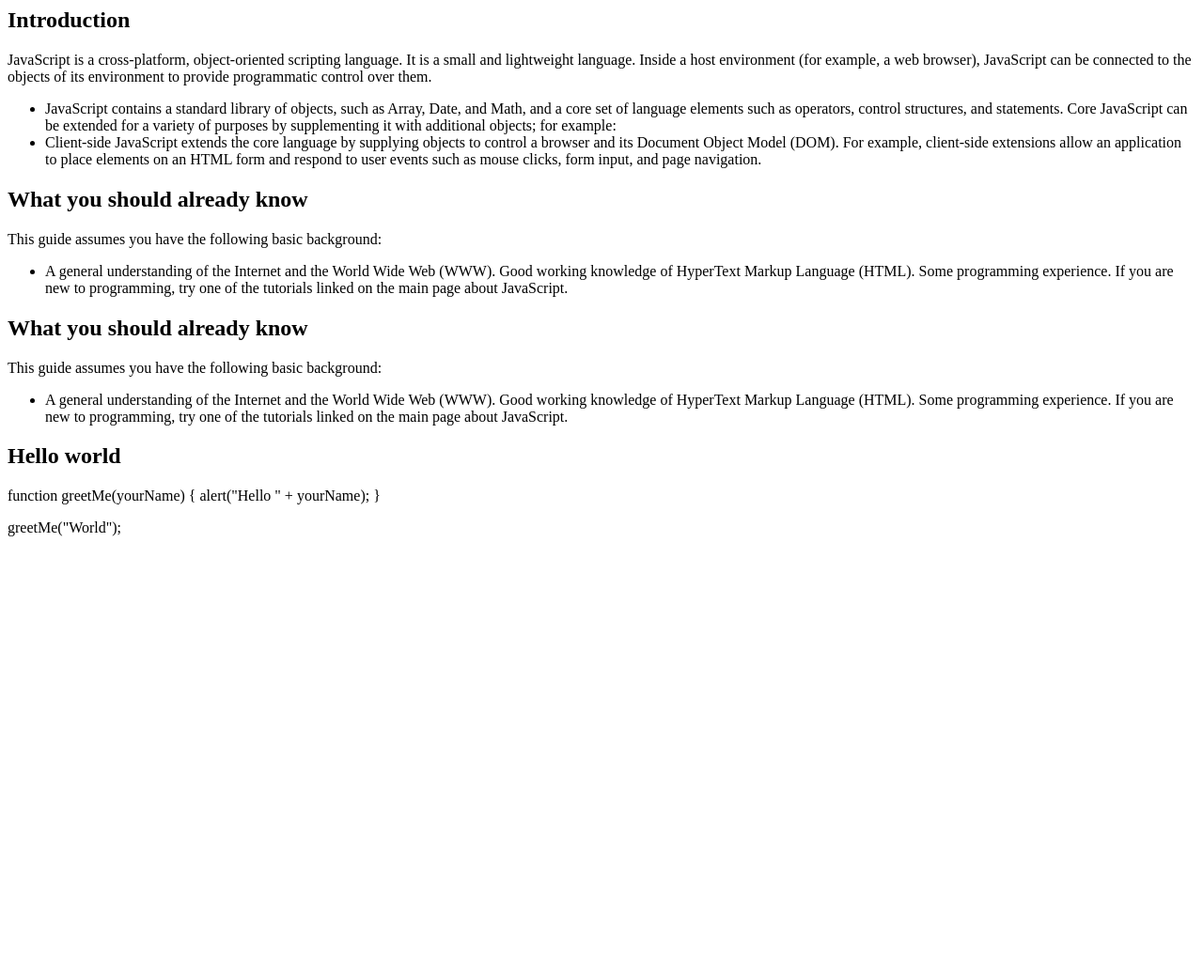
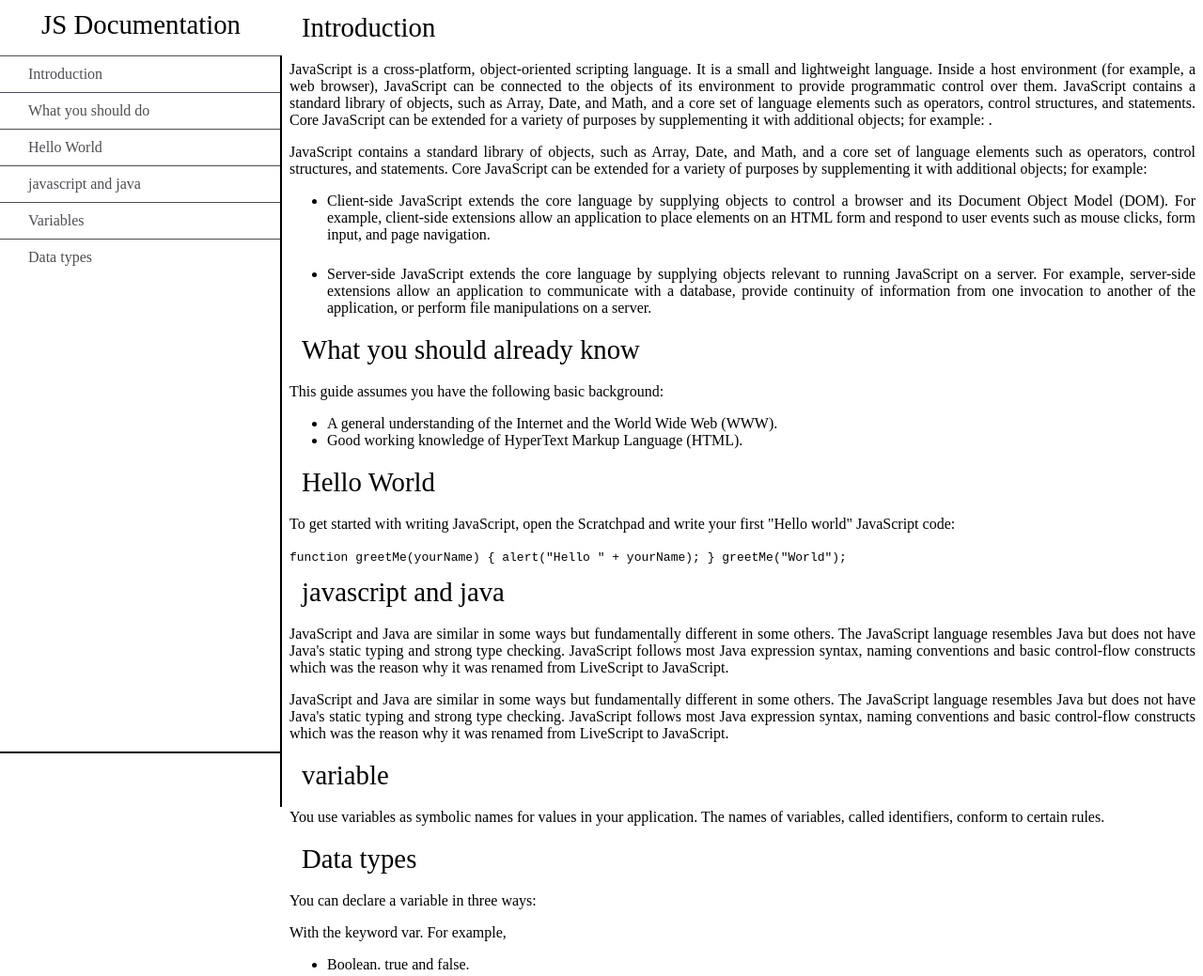
Before and after one commit to marituhone/microvers-trial3, a plain HTML site: page index.html in a window 1280 px wide. Shown: the whole page at 94% size. Before the commit the page ends 800 px from the top, so only its background shows below. Drawn offline with Linux system fonts and the light colour scheme.

Commit message:
last one

```diff
--- a/index.html
+++ b/index.html
@@ -1,66 +1,92 @@
+<!DOCTYPE html>
 <html lang="en">
 <head>
     <meta charset="UTF-8">
+    <meta http-equiv="X-UA-Compatible" content="IE=edge">
     <meta name="viewport" content="width=device-width, initial-scale=1.0">
-    <title>Technical Documentation</title>
-    <link rel="stylesheet" href="./style.css">
+    <link rel="stylesheet" href="styles.css">
+    <title>Documentation page</title>
 </head>
 <body>
-    <main id="mian-doc">
-        <section id="main-section">
+    <nav id="navbar">
+        <header>JS Documentation</header>
+        <ul>
+            <li><a class="nav-link" href="#introduction">Introduction</a></li>
+            <li><a class="nav-link" href="#what_you_should_already_do">What you should do</a></li>
+            <li><a class="nav-link" href="#hello_world">Hello World</a></li>
 
-            <h1 id="header">Introduction</h1>
+            <li><a class="nav-link" href="#javascript_and_java">javascript and java</a></li>
 
-            <p id="para-1">JavaScript is a cross-platform, object-oriented scripting language. It is a small and lightweight language. Inside a host environment (for example, a web browser), JavaScript can be connected to the objects of its environment to provide programmatic control over them.</p>
-            <ul id="content">
-                <li>JavaScript contains a standard library of objects, such as Array, Date, and Math, and a core set of language elements such as operators, control structures, and statements. Core JavaScript can be extended for a variety of purposes by supplementing it with additional objects; for example:</li>
-                <li>Client-side JavaScript extends the core language by supplying objects to control a browser and its Document Object Model (DOM). For example, client-side extensions allow an application to place elements on an HTML form and respond to user events such as mouse clicks, form input, and page navigation.</li>
+
+            <li><a class="nav-link" href="#variable">Variables</a></li>
+            <li><a class="nav-link" href="#Data_types">Data types</a></li>
+        </ul>
+
+    </nav>
+
+    <main id="main-doc">
+        <section class="main-section" id="introduction">
+            <header class="header-main">Introduction</header>
+            <p> JavaScript is a cross-platform, object-oriented scripting language. It is a small and lightweight language. Inside a host environment (for example, a web browser), JavaScript can be connected to the objects of its environment to provide programmatic control over them.
+
+                JavaScript contains a standard library of objects, such as Array, Date, and Math, and a core set of language elements such as operators, control structures, and statements. Core JavaScript can be extended for a variety of purposes by supplementing it with additional objects; for example: .</p>
+            <p>JavaScript contains a standard library of objects, such as Array, Date, and Math, and a core set of language elements such as operators, control structures, and statements. Core JavaScript can be extended for a variety of purposes by supplementing it with additional objects; for example:</p>
+            <ul>
+                <li id="newli">
+                    Client-side JavaScript extends the core language by supplying objects to control a browser and its Document Object Model (DOM). For example, client-side extensions allow an application to place elements on an HTML form and respond to user events such as mouse clicks, form input, and page navigation.
+                </li>
+                <li>
+                    Server-side JavaScript extends the core language by supplying objects relevant to running JavaScript on a server. For example, server-side extensions allow an application to communicate with a database, provide continuity of information from one invocation to another of the application, or perform file manipulations on a server.
+                </li>
+            </ul>
+
+
+
+        </section>
+        <section class="main-section" id="what_you_should_already_know" >
+            <header class="header-main">What you should already know</header>
+            <p>This guide assumes you have the following basic background:</p>
+            <ul>
+                <li>A general understanding of the Internet and the World Wide Web (WWW).</li>
+                <li>Good working knowledge of HyperText Markup Language (HTML).</li>
+            </ul>
+        </section>
+        <section class="main-section" id="hello_world">
+            <header class="header-main">Hello World</header>
+            <p>To get started with writing JavaScript, open the Scratchpad and write your first "Hello world" JavaScript code:
+        </p>
+
+            <code>function greetMe(yourName) { alert("Hello " + yourName); }
+                greetMe("World");</code>
+        </section>
+        <section class="main-section" id="javascript_and_java">
+            <header class="header-main">javascript and java</header>
+            <p>JavaScript and Java are similar in some ways but fundamentally different in some others. The JavaScript language resembles Java but does not have Java's static typing and strong type checking. JavaScript follows most Java expression syntax, naming conventions and basic control-flow constructs which was the reason why it was renamed from LiveScript to JavaScript.</p>
+            <p>JavaScript and Java are similar in some ways but fundamentally different in some others. The JavaScript language resembles Java but does not have Java's static typing and strong type checking. JavaScript follows most Java expression syntax, naming conventions and basic control-flow constructs which was the reason why it was renamed from LiveScript to JavaScript.</p>
+
+        </section>
+
+        <section class="main-section" id="variable" >
+            <header class="header-main">variable</header>
+            <p>You use variables as symbolic names for values in your application. The names of variables, called identifiers, conform to certain rules.</p>
+
+
+
+        </section>
+        <section class="main-section" id="Data_types" >
+            <header class="header-main">Data types</header>
+            <p>You can declare a variable in three ways:</p>
+
+            <p>With the keyword var. For example,</p>
+            <ul>
+                <li>Boolean. true and false.</li>
+
 
             </ul>
+        </section>
 
-        </section>
-        <section id="main-section">
 
-            <h1 id="header">What you should already know
-            </h1>
-
-            <p id="para-2">This guide assumes you have the following basic background:
-
-            </p>
-            <ul id="content">
-                <li>A general understanding of the Internet and the World Wide Web (WWW).
-                    Good working knowledge of HyperText Markup Language (HTML).
-                    Some programming experience. If you are new to programming, try one of the tutorials linked on the main page about JavaScript.</li>
-                </section>
-
-                <section id="main-section">
-
-                    <h1 id="header">What you should already know
-                    </h1>
-
-                    <p id="para-3">This guide assumes you have the following basic background:
-
-                    </p>
-                    <ul id="content">
-                        <li>A general understanding of the Internet and the World Wide Web (WWW).
-                            Good working knowledge of HyperText Markup Language (HTML).
-                            Some programming experience. If you are new to programming, try one of the tutorials linked on the main page about JavaScript.</li>
-                        </section>
-
-                        <section id="main-section">
-
-                            <h1 id="header">Hello world
-
-                            </h1>
-                            <div id="content">
-                            <p id="para-4">function greetMe(yourName) { alert("Hello " + yourName); }
-                            </p>
-                            <p id="para-5">greetMe("World");</p>
-                            </div>
-                                </section>
 
     </main>
-
-
 </body>
 </html>
--- a/styles.css
+++ b/styles.css
@@ -1,11 +1,77 @@
-
-#header {
-    color: black;
-    font-weight: bold;
+#navbar {
+    position: fixed;
+    top: 0;
+    left: 0%;
+    width: 300px;
+    height: 100%;
 
 }
 
-#para-4 {
-    background-color: rgb(240, 235, 235);
-    width: 50%;
+header{
+    margin: 10px;
+    text-align: center;
+    font-size: 1.8em;
 }
+.header-main {
+    text-align: left;
+    padding: 3px;
+}
+
+#navbar ul {
+  height: 88%;
+  padding: 0;
+  overflow-y: auto;
+  overflow-x: hidden;
+  border-right: 2px solid;
+  height: 100%;
+}
+
+#navbar li {
+  color: #4d4e53;
+  border-top: 1px solid;
+  list-style: none;
+  position: relative;
+  width: 100%;
+}
+
+#navbar a {
+  display: block;
+  padding: 10px 30px;
+  color: #4d4e53;
+  text-decoration: none;
+  cursor: pointer;
+}
+
+#navbar {
+    background-color: white;
+    position: absolute;
+    top: 0;
+    padding: 0;
+    margin: 0;
+    width: 300px;
+    max-height: 100%;
+    border: none;
+    z-index: 1;
+    border-bottom: 2px solid;
+
+  }
+#main-doc{
+    display: right;
+    margin-left: 300px;
+    justify-content: center;
+    text-align: left;
+
+    top: 0;
+
+}
+.main-section{
+    text-align: justify;
+}
+#newli
+{
+    margin-bottom: 24px;
+}
+
+::-webkit-scrollbar {
+    width: 20px;
+  }
```
